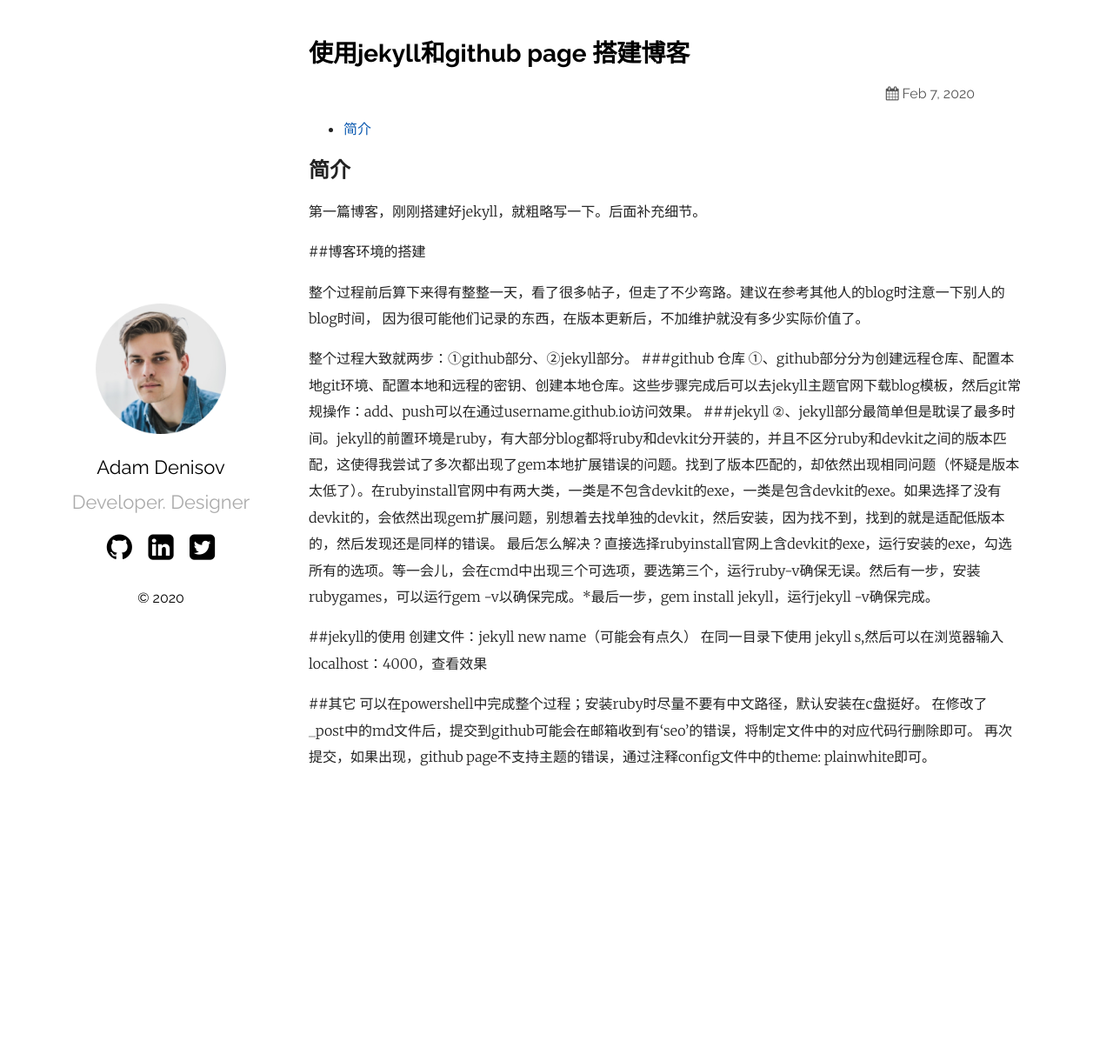
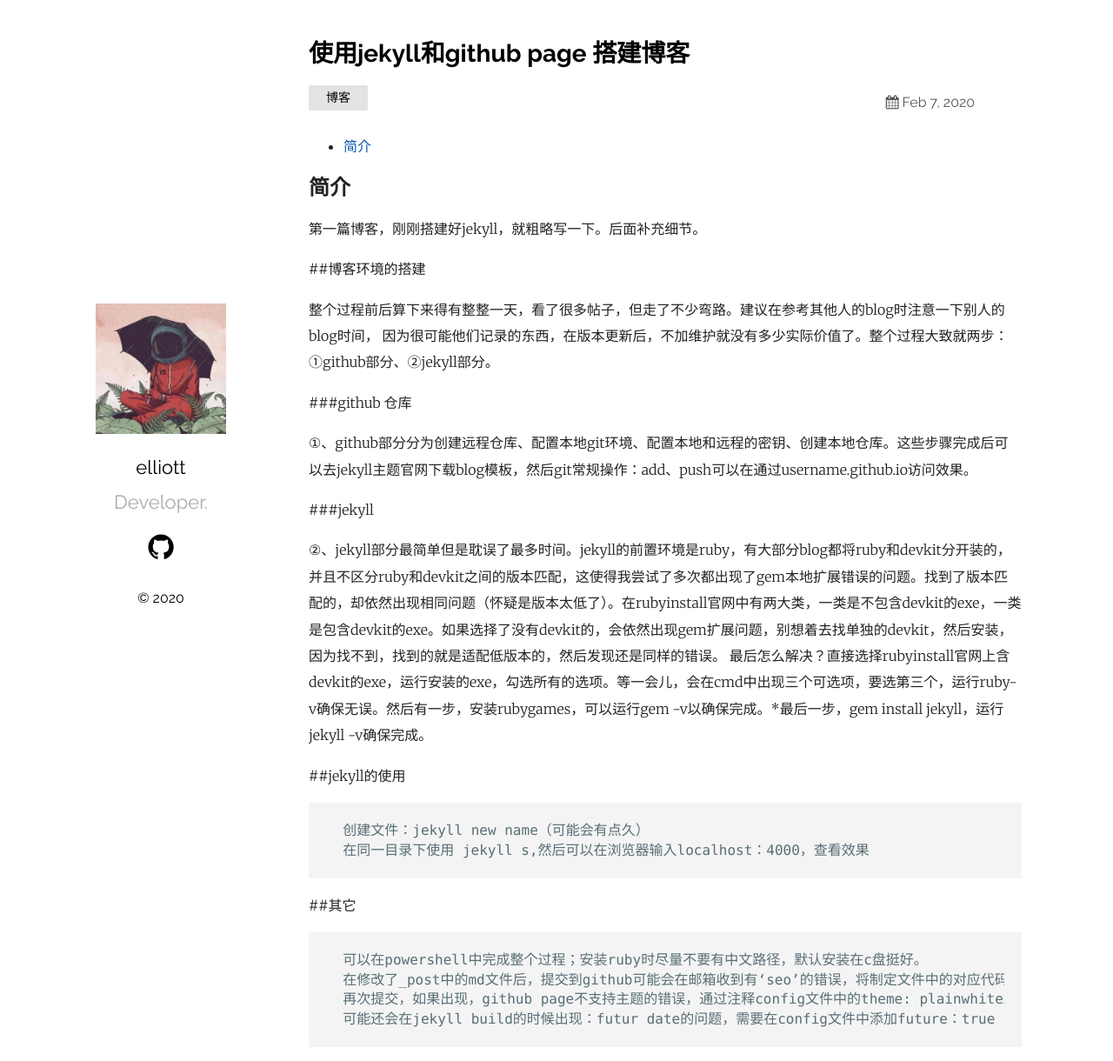
Before and after one commit to fengdongsheng/fengdongsheng.github.io, a Jekyll site: the page built from _posts/2020-02-07-how-to-build-a-blog.markdown, in a window 1280 px wide and 1249 px high. Shown: the top 1220 px of the window at 87% size. Built offline with Jekyll 4.4.1, drawn with Linux system fonts in a browser that asks for light colours.

Commit message:
first blog

```diff
--- a/_config.yml
+++ b/_config.yml
@@ -12,16 +12,16 @@
 sass:
   sass_dir: _sass
 plainwhite:
-  name: Adam Denisov
-  tagline: Developer. Designer
+  name: elliott
+  tagline: Developer.
   date_format: "%b %-d, %Y"
   sitemap: true # set to true to generate sitemap.xml content
 
   # generate social links in footer
   social_links:
-    twitter: thelehhman
-    github:  thelehhman
-    linkedIn: in/thelehhman
+    #twitter: thelehhman
+    github: fengdongsheng
+    #linkedIn: in/thelehhman
     rss: rss
     # dribbble: jekyll
     # facebook: jekyll
@@ -56,4 +56,5 @@
   - jekyll-seo-tag
 plugins: [jekyll-paginate]
 paginate: 5
+future: true
 #  - jekyll-feed
--- a/_posts/2020-02-07-how-to-build-a-blog.markdown
+++ b/_posts/2020-02-07-how-to-build-a-blog.markdown
@@ -1,7 +1,8 @@
 ---
 layout: post
 title:  "使用jekyll和github page 搭建博客"
-date:   2020-02-07 16:37:36 +0530
+date:   2020-02-07 16:37:36
+categories:  博客
 ---
 
 * content
@@ -12,23 +13,29 @@
 
 第一篇博客，刚刚搭建好jekyll，就粗略写一下。后面补充细节。
 
+
 ##博客环境的搭建
 
 整个过程前后算下来得有整整一天，看了很多帖子，但走了不少弯路。建议在参考其他人的blog时注意一下别人的blog时间，
-因为很可能他们记录的东西，在版本更新后，不加维护就没有多少实际价值了。
+因为很可能他们记录的东西，在版本更新后，不加维护就没有多少实际价值了。整个过程大致就两步：①github部分、②jekyll部分。
 
-整个过程大致就两步：①github部分、②jekyll部分。
 ###github 仓库
+
 ①、github部分分为创建远程仓库、配置本地git环境、配置本地和远程的密钥、创建本地仓库。这些步骤完成后可以去jekyll主题官网下载blog模板，然后git常规操作：add、push可以在通过username.github.io访问效果。
+
 ###jekyll
+
 ②、jekyll部分最简单但是耽误了最多时间。jekyll的前置环境是ruby，有大部分blog都将ruby和devkit分开装的，并且不区分ruby和devkit之间的版本匹配，这使得我尝试了多次都出现了gem本地扩展错误的问题。找到了版本匹配的，却依然出现相同问题（怀疑是版本太低了）。在rubyinstall官网中有两大类，一类是不包含devkit的exe，一类是包含devkit的exe。如果选择了没有devkit的，会依然出现gem扩展问题，别想着去找单独的devkit，然后安装，因为找不到，找到的就是适配低版本的，然后发现还是同样的错误。
     最后怎么解决？直接选择rubyinstall官网上含devkit的exe，运行安装的exe，勾选所有的选项。等一会儿，会在cmd中出现三个可选项，要选第三个，运行ruby-v确保无误。然后有一步，安装rubygames，可以运行gem -v以确保完成。*最后一步，gem install jekyll，运行jekyll -v确保完成。
 
 ##jekyll的使用
+
       创建文件：jekyll new name（可能会有点久）
       在同一目录下使用 jekyll s,然后可以在浏览器输入localhost：4000，查看效果
 
 ##其它
+
       可以在powershell中完成整个过程；安装ruby时尽量不要有中文路径，默认安装在c盘挺好。
       在修改了_post中的md文件后，提交到github可能会在邮箱收到有‘seo’的错误，将制定文件中的对应代码行删除即可。
       再次提交，如果出现，github page不支持主题的错误，通过注释config文件中的theme: plainwhite即可。
+      可能还会在jekyll build的时候出现：futur date的问题，需要在config文件中添加future：true
```
Also changed, not shown: index.html (added, +29 -0 lines), assets/portfolio.png.
